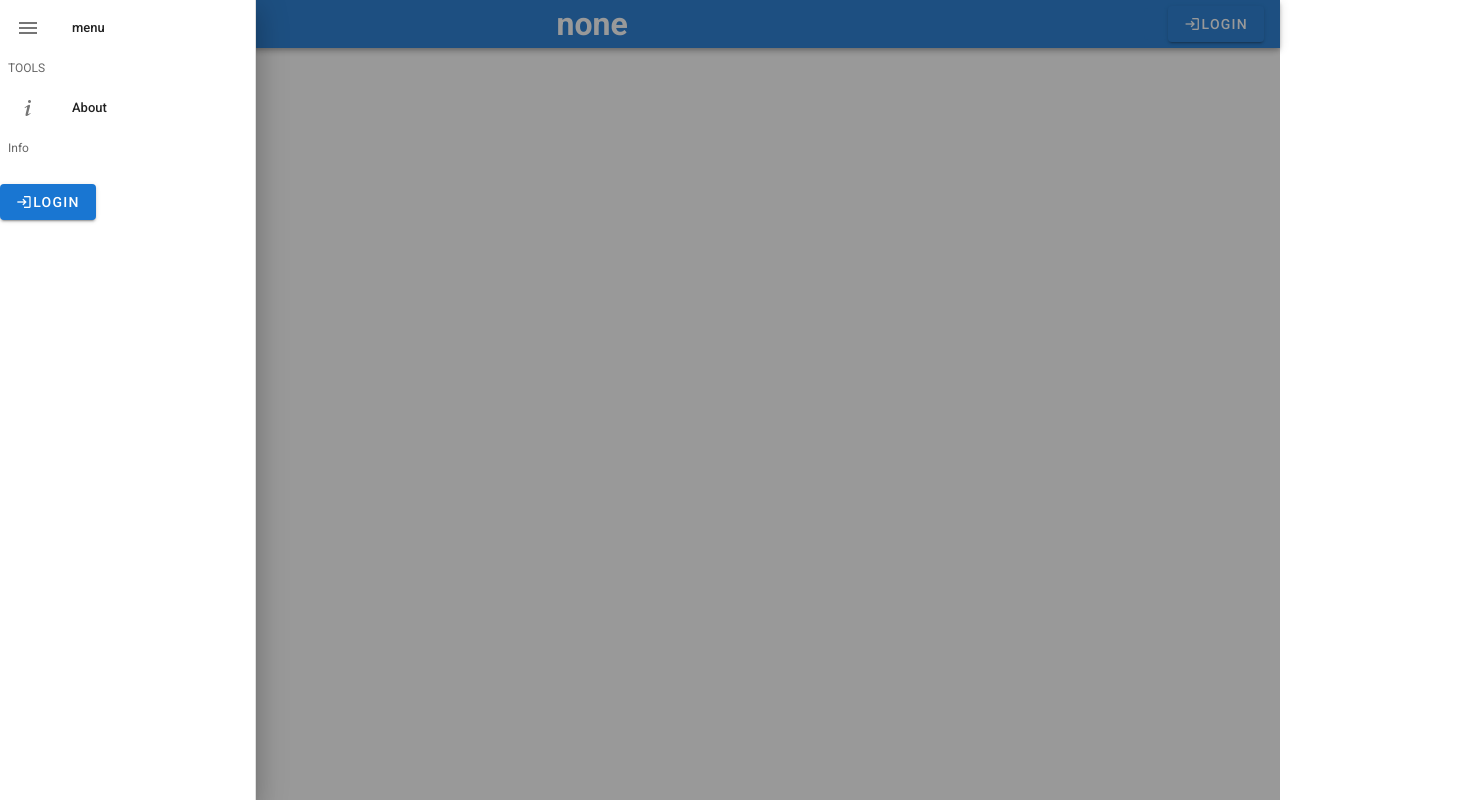
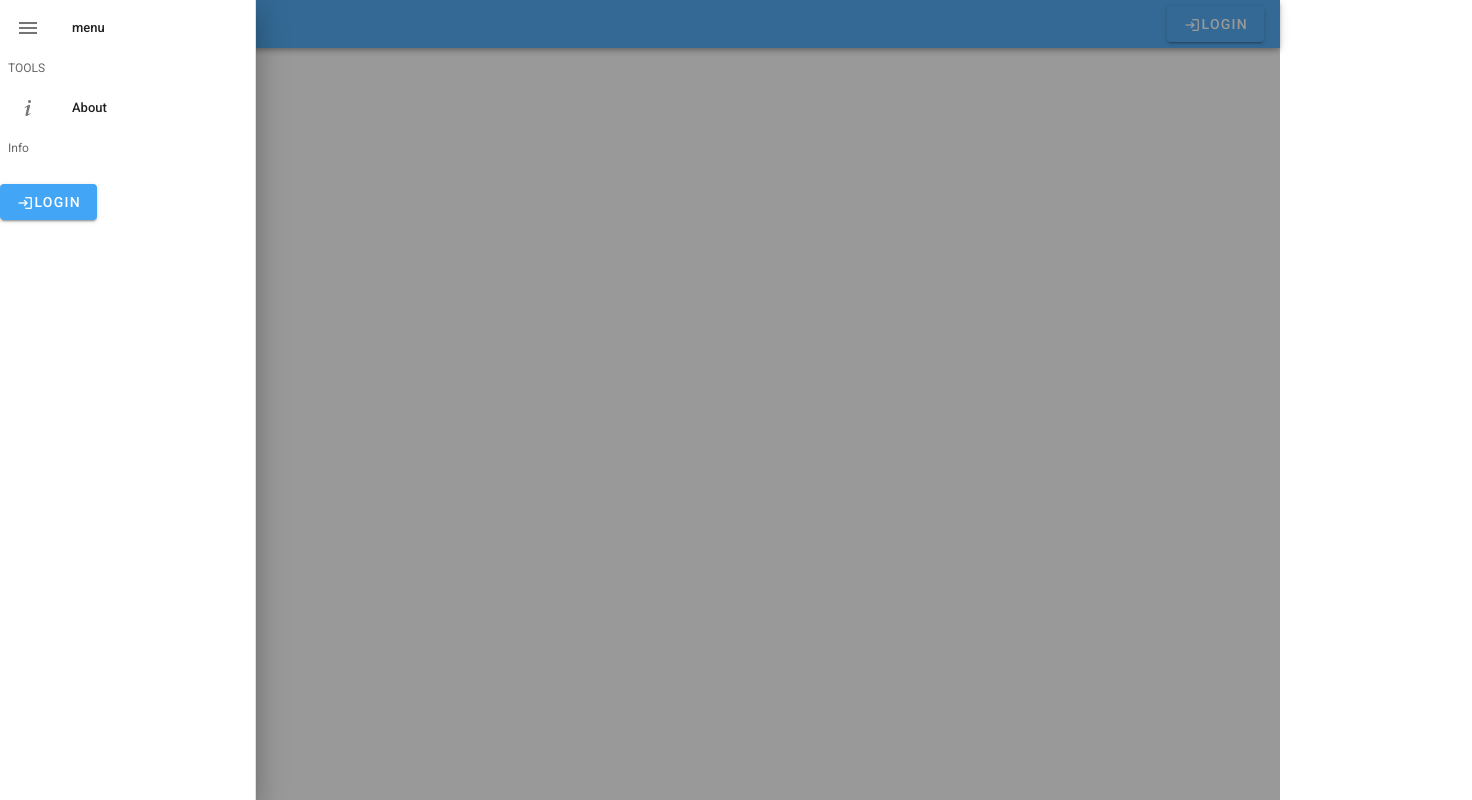
Before and after one commit to maldestor95/recipebook, a Vue app: page / in a window 1280 px wide. Both pictures are taken after a click on the button 28 px from the left and 24 px from the top of the page. Shown: the whole page, 1472 px wide, since content can reach past the window. Built offline with nearby package versions, Linux system fonts and the light colour scheme; what vue-cookies, vue-session would draw is missing.

Commit message:
[Style]update App classes

```diff
--- a/src/App.vue
+++ b/src/App.vue
@@ -1,17 +1,28 @@
 <template>
-  <v-app class="AppClass">
-    <v-app-bar dense app color="primary" dark class="AppBar">
-      <v-icon id="menu" @click="navdrawer = !navdrawer">mdi-menu</v-icon>
-        <v-spacer></v-spacer>
-        <h1>{{ currentApp }}</h1>
-        <v-spacer></v-spacer>
-        <v-chip label color="primary" text-color="black">{{storeState.username}}</v-chip>
-        <login-user color="info"></login-user>
+  <v-app >
+    <v-app-bar
+      dense
+      app
+      hide-on-scroll
+      class="hidden-sm-and-down"
+      color="blue lighten-1"
+      text-color="white"
+    >
+      <v-icon id="menu" @click="navdrawer = !navdrawer" color="white">mdi-menu</v-icon>
+
+      <span class="text-uppercase white--text">Maldestor 95</span>
+      <v-spacer></v-spacer>
+      <v-chip
+        label
+        color="blue ligthen-1"
+        text-color="white"
+        v-if="storeState.username"
+      >User Connected: {{storeState.username}}</v-chip>
+      <v-spacer></v-spacer>
+      <login-user></login-user>
     </v-app-bar>
 
-    <v-icon  class="menuMobile" @click="navdrawer = !navdrawer">mdi-menu</v-icon>
-
-    <v-navigation-drawer temporary v-model="navdrawer" class="NavMenu">
+    <v-navigation-drawer temporary v-model="navdrawer" >
       <v-list dense>
         <v-list-item @click="navdrawer = !navdrawer">
           <v-list-item-icon>
@@ -35,14 +46,18 @@
 
         <v-subheader>Info</v-subheader>
         <p>{{ currentroute.path }}</p>
-                <login-user color="info"></login-user>
-
+        <login-user color="info"></login-user>
       </v-list>
     </v-navigation-drawer>
 
-    <v-content style="padding:0px">
-      <router-view class="AppContent"></router-view>
+    <v-content style="position:absolute; top:0px;left 20px">
+      <router-view></router-view>
     </v-content>
+
+    <v-btn absolute top left fab color="blue lighten-3" class="mt-8 hidden-md-and-up">
+      <v-icon @click="navdrawer = !navdrawer">mdi-menu</v-icon>
+    </v-btn>
+
   </v-app>
 </template>
 
@@ -115,54 +130,52 @@ export default {
 };
 </script>
 <style lang="scss" scoped>
-.v-content{
-  padding:0px;
-}
-.AppClass {
-  width: 100%;
-}
-.NavMenu {
-  position: absolute;
-  top: 0;
-  left: 0;
-  width: 100%;
-  height: 100%;
-  z-index: 10;
-  background-color: rgba(0, 0, 0, 0.5); /*dim the background*/
-}
+// .v-content{
+//   padding:0px;
+// }
+// .AppClass {
+//   width: 100%;
+// }
+// .NavMenu {
+//   position: absolute;
+//   top: 0;
+//   left: 0;
+//   width: 100%;
+//   height: 100%;
+//   z-index: 10;
+//   background-color: rgba(0, 0, 0, 0.5); /*dim the background*/
+// }
 
-  .AppBar {
-    @media screen and (max-width: 400px),
-      screen and (max-width: 740px) and (orientation: landscape)
- {
-    display: none;
-    }
-  }
+//   .AppBar {
+//     @media screen and (max-width: 400px),
+//       screen and (max-width: 740px) and (orientation: landscape)
+//  {
+//     display: none;
+//     }
+//   }
 
-.AppContent {
-  padding-top: 20px;
-  @media screen and (max-width: 400px) {
-    padding-top: 0px;
-  }
-}
-.menuMobile{
-  @media screen and (max-width: 400px)
-   {
-  position: fixed;
-  top: 10px;
-  left: 10px;
-  height: 10px;
-  z-index: 4;
-  }
+// .AppContent {
+//   padding-top: 20px;
+//   @media screen and (max-width: 400px) {
+//     padding-top: 0px;
+//   }
+// }
+// .menuMobile{
+//   @media screen and (max-width: 400px)
+//    {
+//   position: fixed;
+//   top: 10px;
+//   left: 10px;
+//   height: 10px;
+//   z-index: 4;
+//   }
 
-  @media screen and (max-width: 740px) and (orientation: landscape) {
-  position: fixed;
-  top: 0px;
-  left: 10px;
-  height: 10px;
-  z-index: 4;
-  }
-}
-
-
+//   @media screen and (max-width: 740px) and (orientation: landscape) {
+//   position: fixed;
+//   top: 0px;
+//   left: 10px;
+//   height: 10px;
+//   z-index: 4;
+//   }
+// }
 </style>
--- a/src/components/LoginUser.vue
+++ b/src/components/LoginUser.vue
@@ -1,26 +1,21 @@
 <template>
-  <v-dialog
-    v-model="dialog"
-    persistent
-    max-width="400"
-    @keydown.esc="dialog = false"
-  >
+  <v-dialog v-model="dialog" persistent max-width="600" @keydown.esc="dialog = false">
     <template v-slot:activator="{ on }">
-      <v-btn dense v-on="on" class="small primary light">
-        <v-icon small>{{
-          storeState.username? "mdi-logout" : "mdi-login"
-        }}</v-icon>
-          {{storeState.username ? " logout" : " login"}}
+      <v-btn v-on="on" class="blue lighten-1 white--text">
+        <span>
+          <v-icon small>
+            {{
+            storeState.username? "mdi-logout" : "mdi-login"
+            }}
+          </v-icon>
+        </span>
+        <v-spacer></v-spacer>
+        <span color="white">{{storeState.username ? " logout" : " login"}}</span>
       </v-btn>
-
-
-
-
-
     </template>
 
     <!-- logout -->
-    <v-card v-if="storeState.username" raised shaped>
+    <v-card v-if="storeState.username" raised>
       <v-row no-gutters>
         <v-col md="12" align="center">
           <p>Are you sure you want to log out?</p>
@@ -37,53 +32,22 @@
     </v-card>
 
     <!-- login -->
-    <v-card v-if="!storeState.username" raised shaped>
-      <v-row no-gutters>
-        <v-col align="center">
-          <h1>Login</h1>
-        </v-col>
-      </v-row>
-      <v-row no-gutters dense>
-        <v-col align="center" cols="10" offset="1">
-          <v-text-field
-            v-model="username"
-            name="username"
-            outlined
-            label="Username or email address"
-          ></v-text-field>
-        </v-col>
-      </v-row>
-      <v-row dense>
-        <v-col align="center" md="4">
-          <p>forgot password?</p>
-        </v-col>
-        <v-col offset-md="2" md="4">
-          <v-btn md-4 color="success">create new user</v-btn>
-        </v-col>
-      </v-row>
-      <v-row dense no-gutters>
-        <v-col align="center" cols="10" offset="1">
-          <v-text-field
-          v-model="password"
-            name="password"
-            outlined
-            label="password"
-          ></v-text-field>
-        </v-col>
-      </v-row>
+    <v-card v-if="!storeState.username" raised>
+      <v-container>
+        <h1 class="text-center"> Malestor95 </h1>
+      <p class="text-center">Login</p>
 
-      <v-row no-gutters dense>
-        <v-col align="center">
-          <v-btn raised rounded md3 color="primary" @click="login">Login</v-btn>
-        </v-col>
-        <v-col></v-col>
-        <v-col>
-          <v-btn raised rounded md3 color="primary" @click="dialog = false"
-            >Cancel</v-btn
-          >
-        </v-col>
-      </v-row>
-      <v-row>Session: {{storeState.sessionID}}</v-row>
+      <v-text-field v-model="username" name="username" outlined label="Username or email address"></v-text-field>
+      <v-text-field v-model="password" name="password" outlined label="password"></v-text-field>
+
+        <v-row>
+          <v-spacer></v-spacer>
+          <v-btn rounded color="primary" @click="login" class="d-flex-inline justify-start">Sign in</v-btn>
+          <v-spacer></v-spacer>
+          <v-btn raised rounded color="primary" @click="dialog = false">Cancel</v-btn>
+          <v-spacer></v-spacer>
+        </v-row>
+      </v-container>
     </v-card>
   </v-dialog>
 </template>
```
